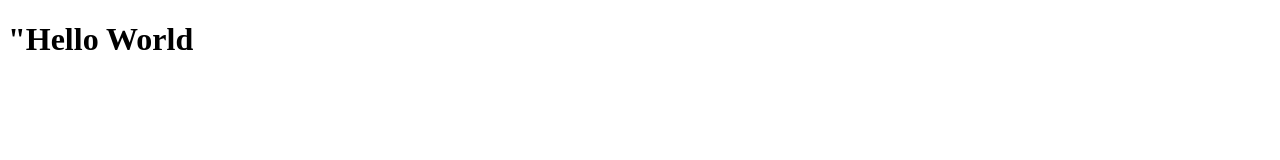
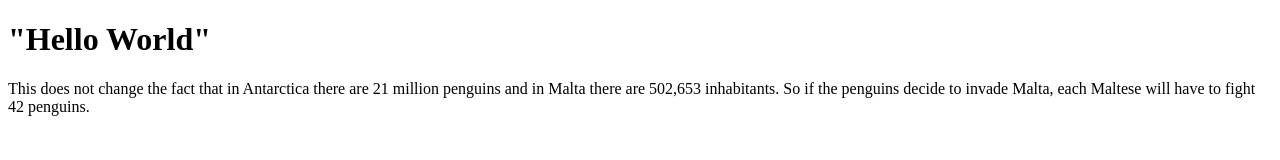
Before and after one commit to d4nmc/htmlPlaypen, a plain HTML site: page htmlPlay2/index2.html in a window 1280 px wide. Drawn offline with Linux system fonts and the light colour scheme.

Commit message:
still committed

```diff
--- a/htmlPlay2/index2.html
+++ b/htmlPlay2/index2.html
@@ -3,18 +3,17 @@
 <html>
     <head>
         <title>Afternoon webpage</title>
-        <style type="test/css">
-            {
-                background-color: pink;
 
-            }
-
-        </style>
-
+        <link rel="stylesheet" href-C:\Users\danie\VSCode\htmlPlay2\stylesheet2.css>
     </head>
 
+
     <body>
-        <h1>"Hello World</h1>
+        <h1>"Hello World"</h1>
+
+        <p>
+            This does not change the fact that in Antarctica there are 21 million penguins and in Malta there are 502,653 inhabitants. So if the penguins decide to invade Malta, each Maltese will have to fight 42 penguins.
+        </p>
 
     </body>
 
```
Also changed, not shown: htmlPlay3/index3.html (added).
